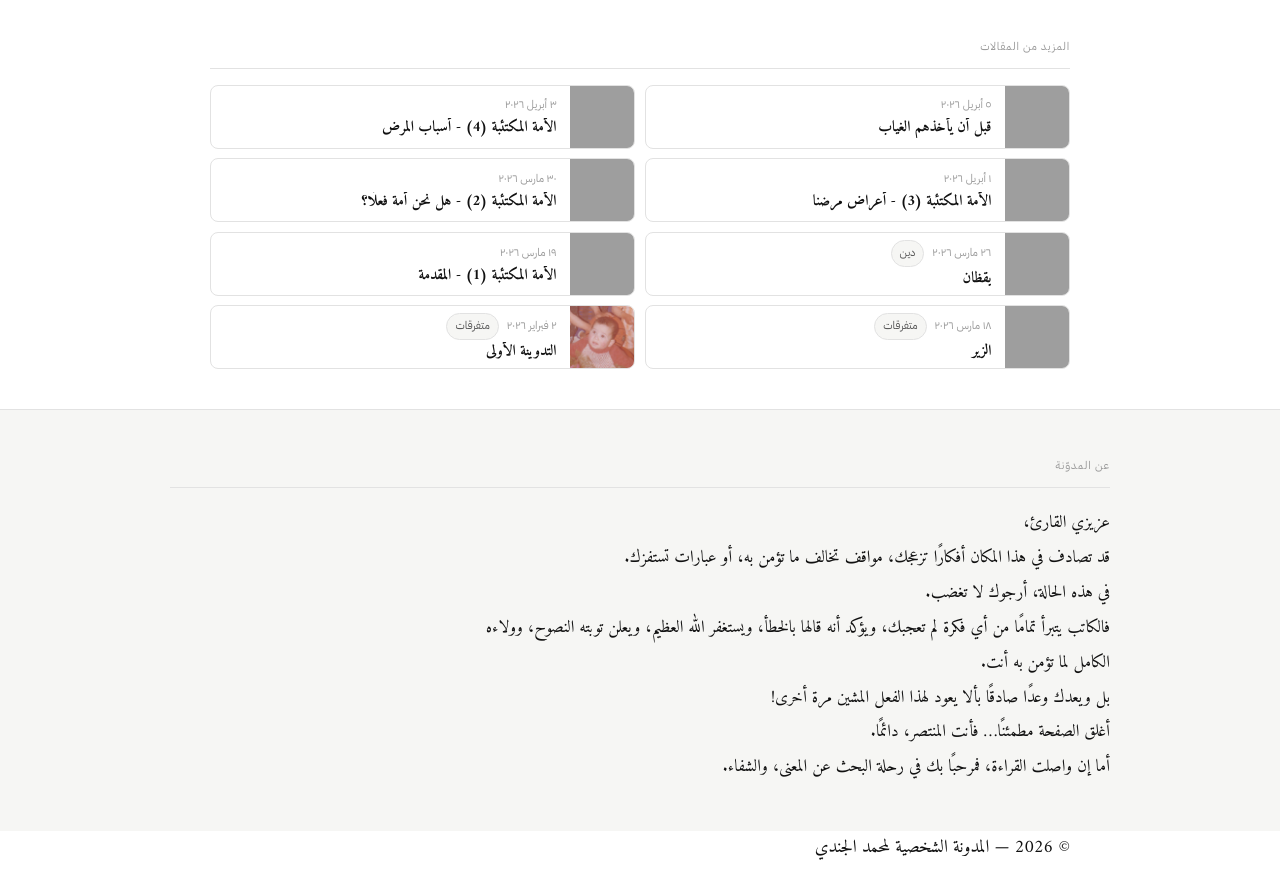
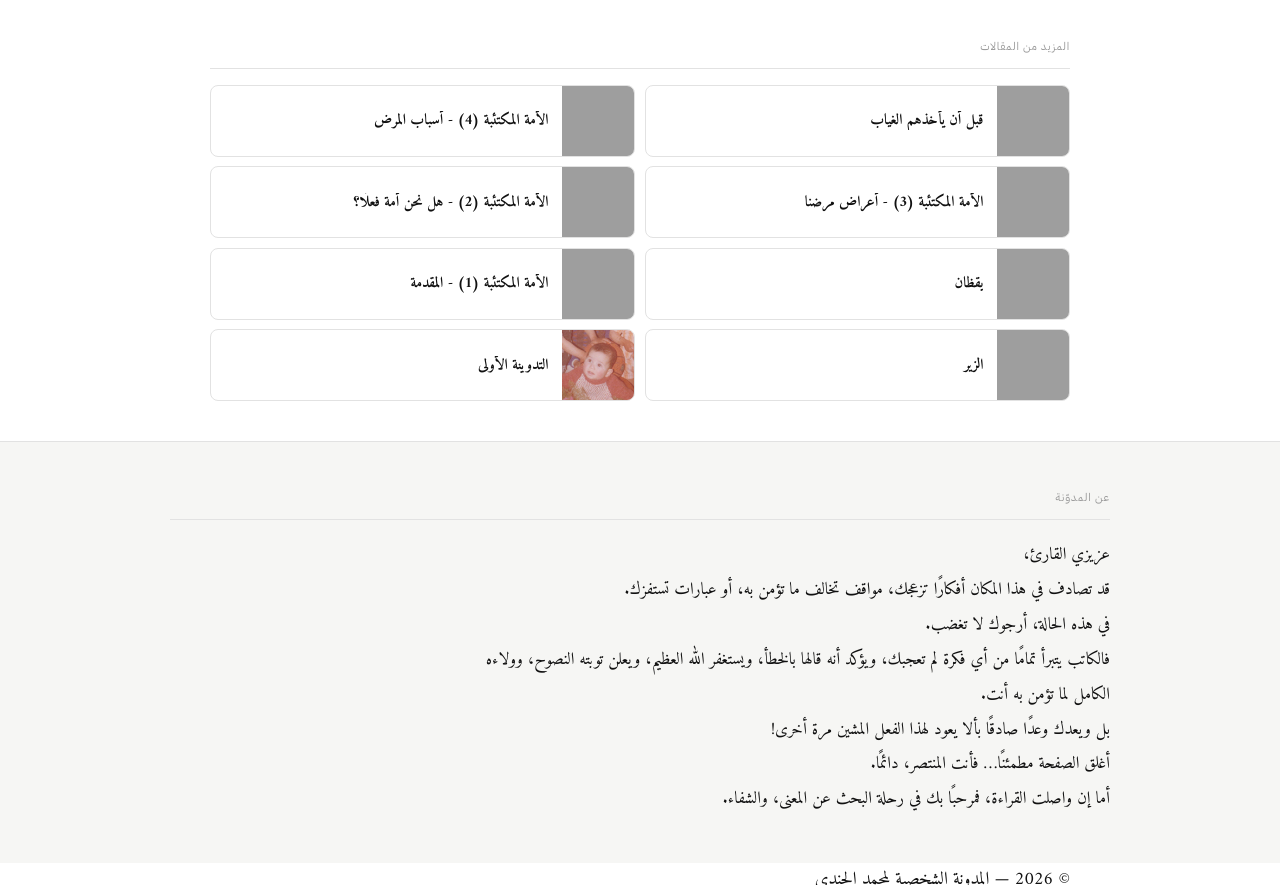
Before and after one commit to jundi78/my-site, an Eleventy site: page index.html in a window 1280 px wide. Shown: the part 1581-2466 px from the top of the page. Built offline with nearby package versions, Linux system fonts and the light colour scheme; Eleventy itself is replaced by a stand-in of ours; files that its build step writes are made by us from their sources; grey boxes are pictures that could not be loaded.

Commit message:
Update style.css

```diff
--- a/style.css
+++ b/style.css
@@ -729,25 +729,27 @@ a.archive-pill.active {
 
 /* ─── POST LIST (المزيد من المقالات) ─────────────────── */
 /* Compact 2-column grid: short rows, small thumb, no description.
-   Wider feel, much less vertical space than the previous 3-column layout. */
+   Uses !important to defeat the .post-grid-card column rules that
+   bleed in via the shared .post-card class on homepage cards. */
 
 .post-list {
   display: grid;
   grid-template-columns: repeat(2, minmax(0, 1fr));
   gap: .6rem;
+  margin-bottom: 2rem;
 }
 
 .post-list > .post-card {
-  display: flex;
-  flex-direction: row;
-  align-items: center;
+  display: flex !important;
+  flex-direction: row !important;
+  align-items: stretch !important;
   border: 1px solid var(--line);
   border-radius: 8px;
   overflow: hidden;
   transition: box-shadow .18s, transform .18s;
   background: var(--bg);
   min-width: 0;
-  height: 64px; /* fixed compact height */
+  height: 72px !important;
 }
 
 .post-list > .post-card:hover {
@@ -755,17 +757,17 @@ a.archive-pill.active {
   transform: translateY(-1px);
 }
 
-.post-list > .post-card.hidden { display: none; }
+.post-list > .post-card.hidden { display: none !important; }
 
 .post-list > .post-card .post-thumb {
-  width: 64px;
-  min-width: 64px;
-  height: 64px;
+  width: 72px !important;
+  min-width: 72px !important;
+  height: 72px !important;
   border-radius: 0;
   overflow: hidden;
-  border: none;
-  flex-shrink: 0;
+  flex-shrink: 0 !important;
   background: var(--soft);
+  order: 0 !important;
 }
 
 .post-list > .post-card .post-thumb img {
@@ -792,26 +794,46 @@ a.archive-pill.active {
 }
 
 .post-list > .post-card .post-body {
-  flex: 1;
+  flex: 1 !important;
   min-width: 0;
-  padding: 0 .85rem;
-  display: flex;
-  flex-direction: column;
+  padding: 0 .85rem !important;
+  display: flex !important;
+  flex-direction: column !important;
   justify-content: center;
-  gap: 2px;
+  order: 1 !important;
 }
 
-/* Hide description in compact mode — title + meta only */
-.post-list > .post-card .post-body p {
-  display: none;
+/* Hide description and meta in compact mode — title only */
+.post-list > .post-card .post-body p,
+.post-list > .post-card .post-body .post-meta {
+  display: none !important;
 }
 
-/* Shared typography for homepage list cards */
+.post-body h3 {
+  font-family: var(--font-body);
+  font-size: 15px;
+  font-weight: 700;
+  line-height: 1.3;
+  margin: 0;
+  color: var(--text);
+  transition: color .12s;
+  display: -webkit-box;
+  -webkit-line-clamp: 2;
+  -webkit-box-orient: vertical;
+  overflow: hidden;
+}
+
+.post-list > .post-card:hover .post-body h3 { color: var(--accent-warm); }
+
+.post-body h3 a { color: inherit; }
+.post-body h3 a:hover { text-decoration: none; }
+
+/* These are still needed globally for hero-as-card and filtered views */
 .post-meta {
   display: flex;
   align-items: center;
   gap: 8px;
-  margin-bottom: 0;
+  margin-bottom: 4px;
   flex-wrap: wrap;
 }
 
@@ -830,26 +852,6 @@ a.archive-pill.active {
   color: var(--muted);
   background: var(--soft);
 }
-
-.post-body h3 {
-  font-family: var(--font-body);
-  font-size: 15px;
-  font-weight: 700;
-  line-height: 1.3;
-  margin: 0;
-  color: var(--text);
-  transition: color .12s;
-  /* clamp title to 2 lines */
-  display: -webkit-box;
-  -webkit-line-clamp: 2;
-  -webkit-box-orient: vertical;
-  overflow: hidden;
-}
-
-.post-list > .post-card:hover .post-body h3 { color: var(--accent-warm); }
-
-.post-body h3 a { color: inherit; }
-.post-body h3 a:hover { text-decoration: none; }
 
 .no-results {
   display: none;
```
